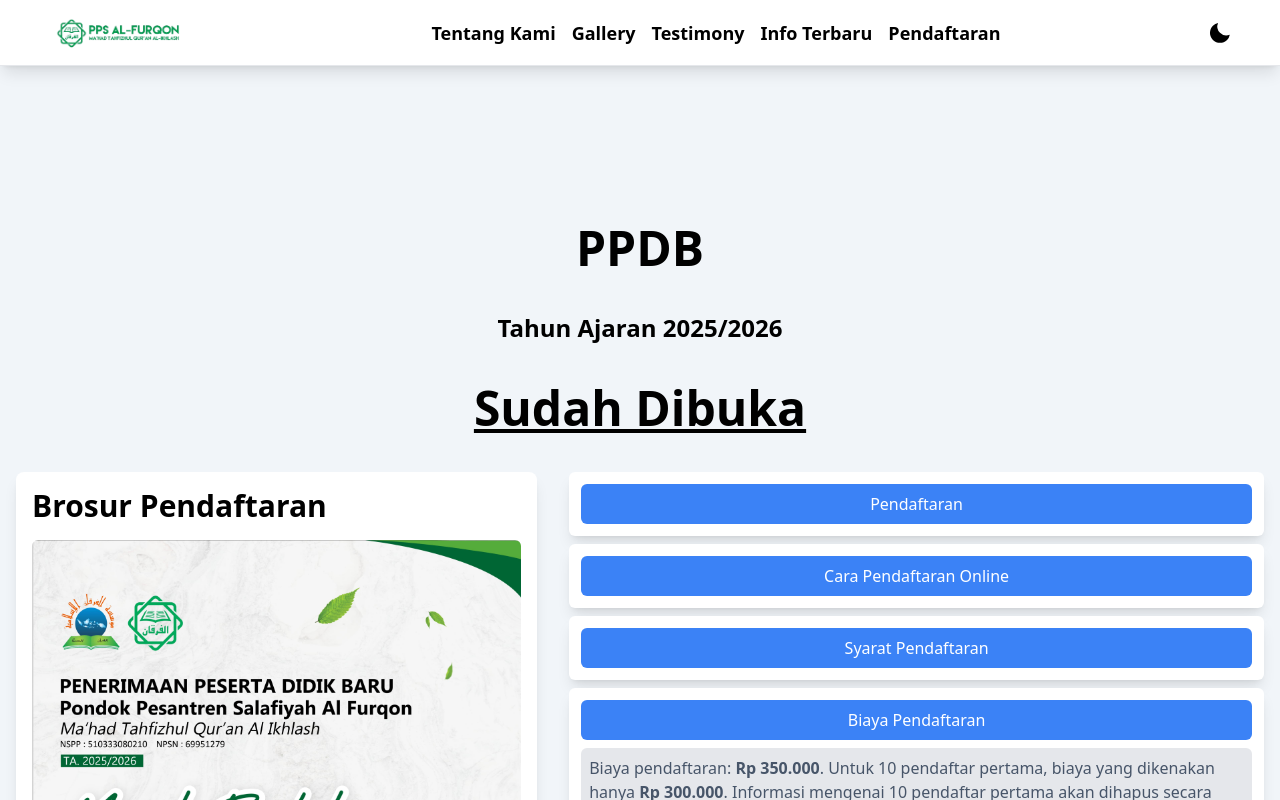
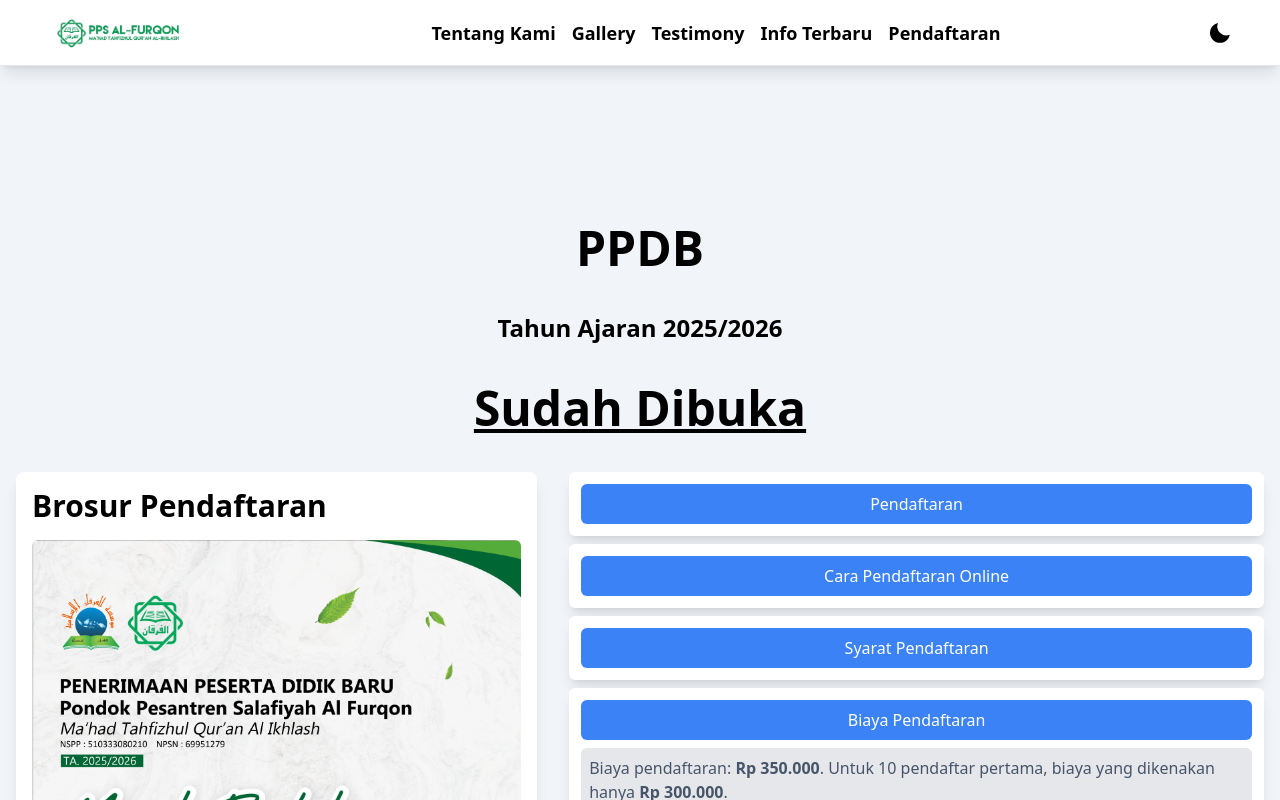
Before and after one commit to anwarchoirawr/pendaftaran-pps, a React (Vite) app: page /pendaftaran in a window 1280 px wide. Both pictures are taken after a click on the button "Biaya Pendaftaran". Shown: the top 800 px of the page. Built offline with nearby package versions, Linux system fonts and the light colour scheme.

Commit message:
nambah nb for buy regristasi

```diff
--- a/src/components/Pendaftaran/Pendaftaran.jsx
+++ b/src/components/Pendaftaran/Pendaftaran.jsx
@@ -151,7 +151,7 @@
            <p>
         Biaya pendaftaran: <strong>Rp 350.000</strong>.
         Untuk 10 pendaftar pertama, biaya yang dikenakan hanya <strong>Rp 300.000</strong>.
-        Informasi mengenai 10 pendaftar pertama akan dihapus secara otomatis setelah kuota terpenuhi.
+        <p><strong>Nb:</strong>Informasi mengenai 10 pendaftar pertama akan dihapus secara otomatis setelah kuota 10 pendaftar pertama terpenuhi.</p>
      </p>
      </div>
 
```
